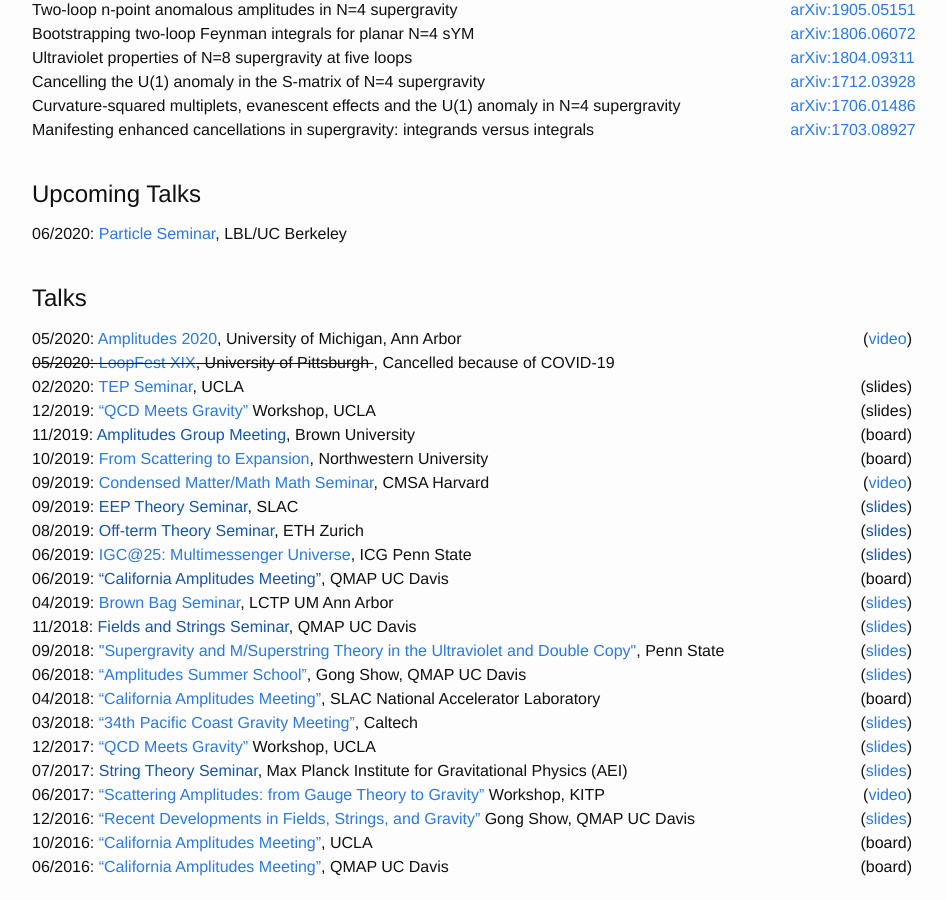
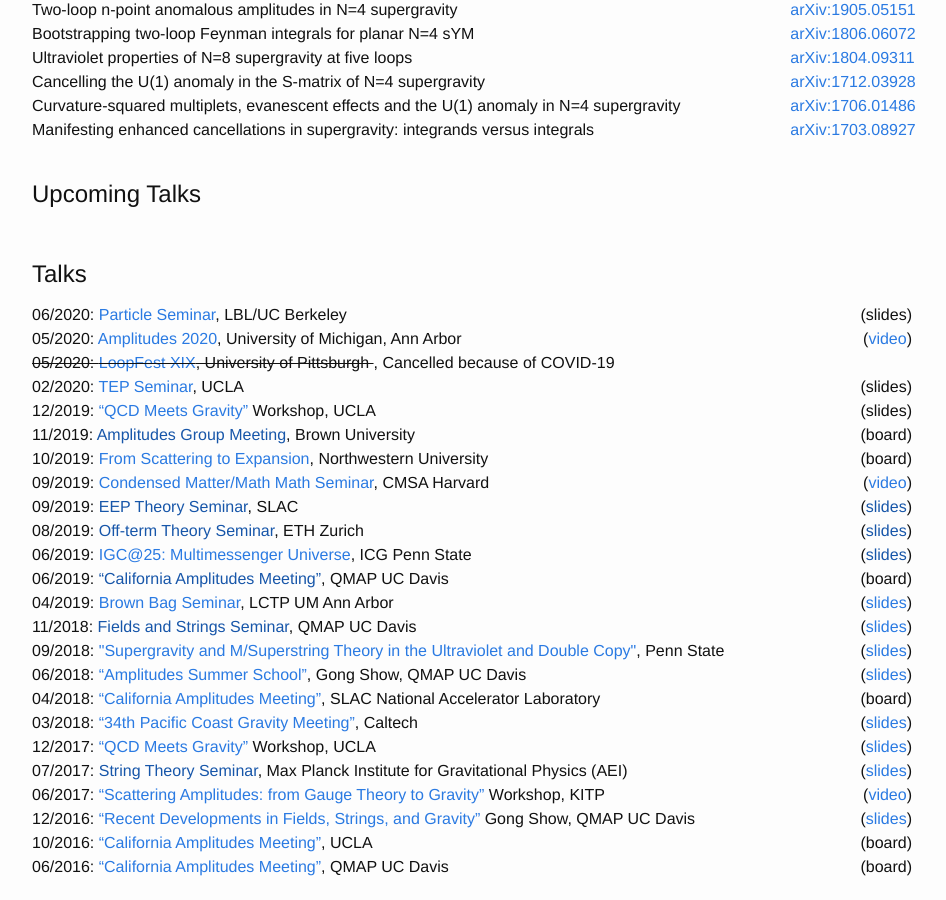
Before and after one commit to julioparra/julioparra.github.io, a Jekyll site: the page built from index.md, in a window 1280 px wide and 900 px high, scrolled down 714 px. Shown: the whole window, without its empty margins (168-1114 px from the left). Built offline with Jekyll 4.4.1, drawn with Linux system fonts in a browser that asks for light colours; nearby versions of some CDN libraries.

Commit message:
Updated talks

```diff
--- a/index.md
+++ b/index.md
@@ -92,15 +92,15 @@
 
 #### Upcoming Talks ####
 
-<div class="row">
-    <div class="col-10"> 06/2020: <a href="https://www-theory.lbl.gov/wordpress/?page_id=6741">Particle Seminar</a>,  LBL/UC Berkeley </div>
-    <div class="col-2" style="text-align:right">  </div>
-</div>
 
 <br>
 
 #### Talks ####
 
+<div class="row">
+    <div class="col-10"> 06/2020: <a href="https://www-theory.lbl.gov/wordpress/?page_id=6741">Particle Seminar</a>,  LBL/UC Berkeley </div>
+    <div class="col-2" style="text-align:right"> (slides) </div>
+</div>
 <div class="row">
     <div class="col-10"> 05/2020: <a href="https://sites.google.com/umich.edu/amplitudes-2020-at-michigan">Amplitudes 2020</a>,  University of Michigan, Ann Arbor </div>
     <div class="col-2" style="text-align:right"> (<a href="https://indico.cern.ch/event/908370/contributions/3855572/attachments/2037244/3411399/go">video</a>)  </div>
```
